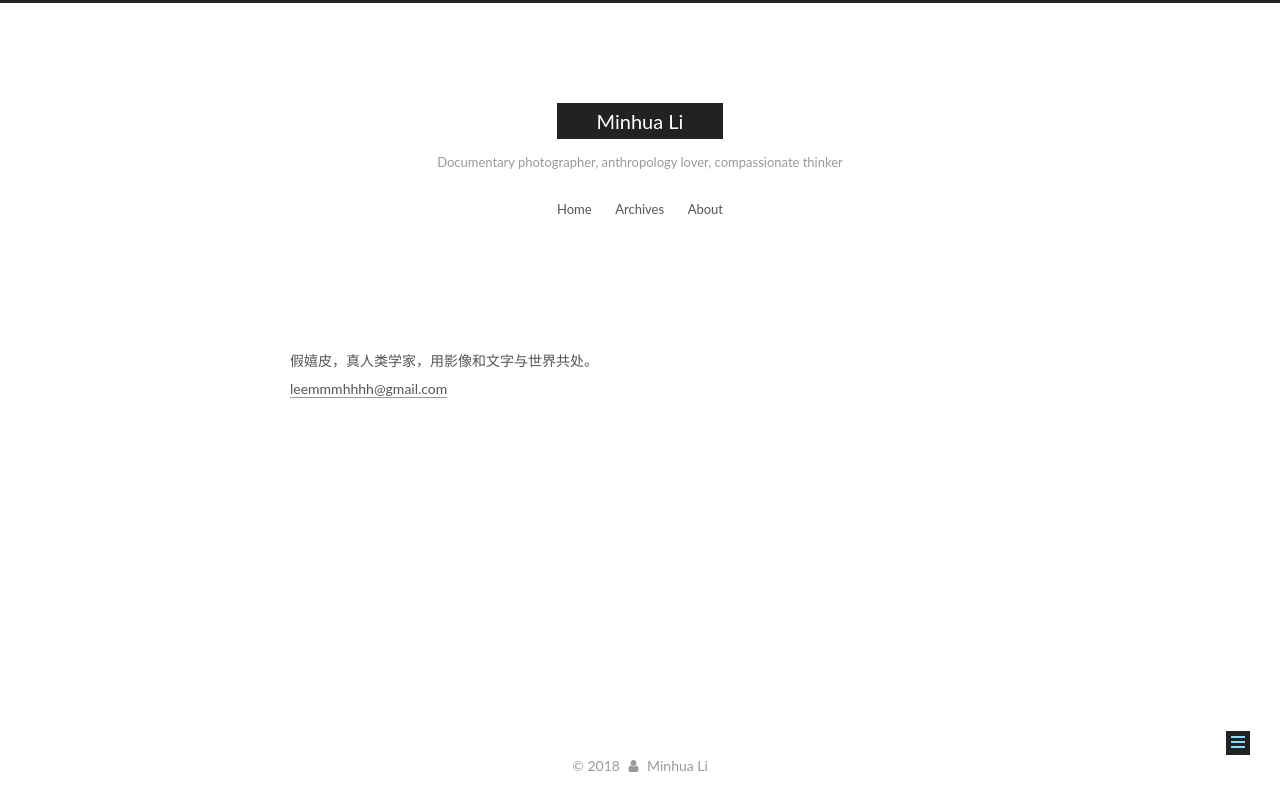
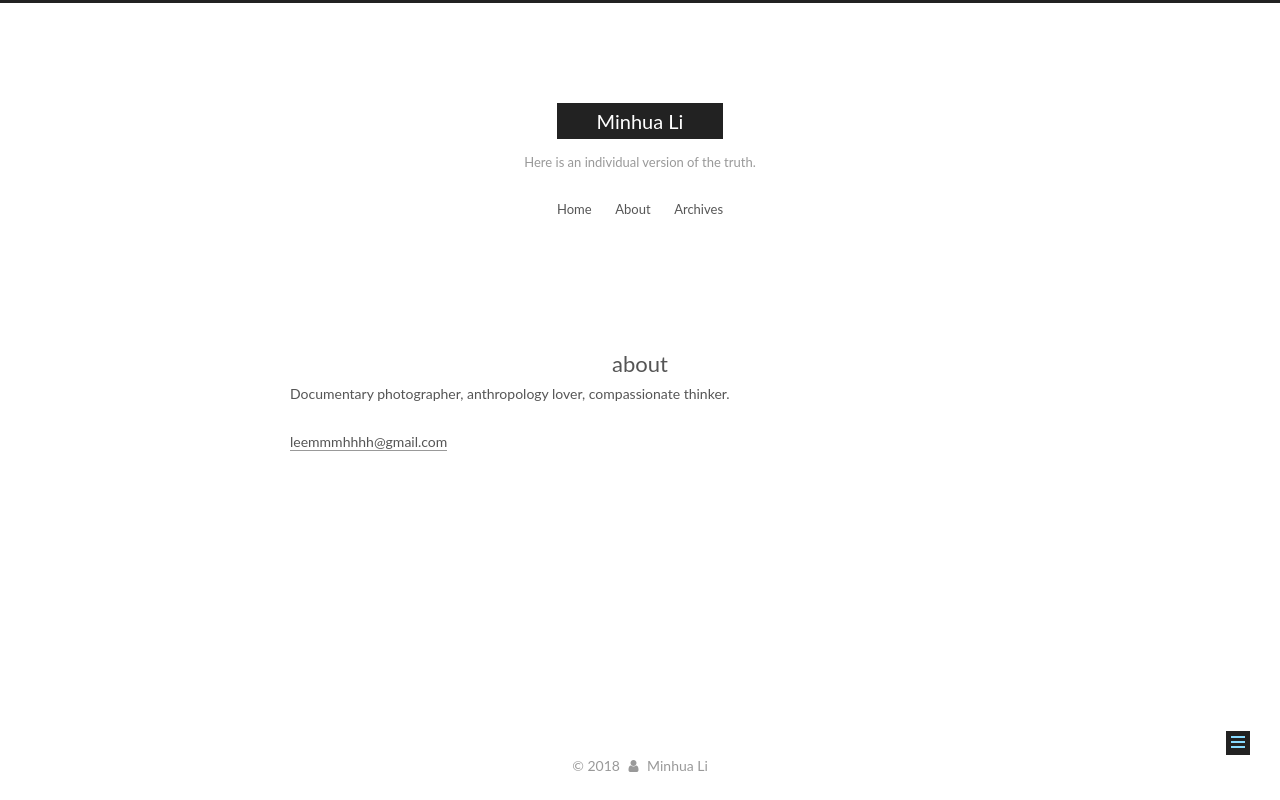
Before and after one commit to minhuali/minhuali.github.io, a plain HTML site: page about/index.html in a window 1280 px wide. Drawn offline with Linux system fonts and the light colour scheme.

Commit message:
Site updated: 2018-07-03 22:37:36

```diff
--- a/about/index.html
+++ b/about/index.html
@@ -79,17 +79,17 @@
 
 
 
-<meta name="description" content="假嬉皮，真人类学家，用影像和文字与世界共处。leemmmhhhh@gmail.com">
+<meta name="description" content="Documentary photographer, anthropology lover, compassionate thinker. leemmmhhhh@gmail.com">
 <meta property="og:type" content="website">
-<meta property="og:title" content="Minhua Li">
+<meta property="og:title" content="about">
 <meta property="og:url" content="minhuali.github.io/about/index.html">
 <meta property="og:site_name" content="Minhua Li">
-<meta property="og:description" content="假嬉皮，真人类学家，用影像和文字与世界共处。leemmmhhhh@gmail.com">
+<meta property="og:description" content="Documentary photographer, anthropology lover, compassionate thinker. leemmmhhhh@gmail.com">
 <meta property="og:locale" content="default">
-<meta property="og:updated_time" content="2018-07-03T12:20:15.924Z">
+<meta property="og:updated_time" content="2018-07-03T14:31:50.974Z">
 <meta name="twitter:card" content="summary">
-<meta name="twitter:title" content="Minhua Li">
-<meta name="twitter:description" content="假嬉皮，真人类学家，用影像和文字与世界共处。leemmmhhhh@gmail.com">
+<meta name="twitter:title" content="about">
+<meta name="twitter:description" content="Documentary photographer, anthropology lover, compassionate thinker. leemmmhhhh@gmail.com">
 
 
 
@@ -125,7 +125,7 @@
 
 
 
-  <title> | Minhua Li</title>
+  <title>about | Minhua Li</title>
 
 
 
@@ -160,7 +160,7 @@
       </a>
     </div>
 
-        <p class="site-subtitle">Documentary photographer, anthropology lover, compassionate thinker</p>
+        <p class="site-subtitle">Here is an individual version of the truth.</p>
 
   </div>
 
@@ -188,18 +188,18 @@
         </li>
 
 
+        <li class="menu-item menu-item-about">
+          <a href="/about" rel="section">
+
+            About
+          </a>
+        </li>
+
+
         <li class="menu-item menu-item-archives">
           <a href="/" rel="section">
 
             Archives
-          </a>
-        </li>
-
-
-        <li class="menu-item menu-item-about">
-          <a href="/" rel="section">
-
-            About
           </a>
         </li>
 
@@ -229,7 +229,7 @@
     <div class="post-block page">
       <header class="post-header">
 
-	<h1 class="post-title" itemprop="name headline"></h1>
+	<h1 class="post-title" itemprop="name headline">about</h1>
 
 
 
@@ -241,7 +241,8 @@
       <div class="post-body">
 
 
-          <p>假嬉皮，真人类学家，用影像和文字与世界共处。<br><a href="mailto:leemmmhhhh@gmail.com" target="_blank" rel="noopener">leemmmhhhh@gmail.com</a></p>
+          <p>Documentary photographer, anthropology lover, compassionate thinker.</p>
+<p><a href="mailto:leemmmhhhh@gmail.com" target="_blank" rel="noopener">leemmmhhhh@gmail.com</a></p>
 
 
       </div>
```
Also changed, not shown: 2018/07/02/new-story-begins/index.html (+9 -9 lines), 2018/07/03/More-than-housemates/index.html (+9 -9 lines), archives/2018/07/index.html (+9 -9 lines), archives/2018/index.html (+9 -9 lines), archives/index.html (+9 -9 lines), index.html (+9 -9 lines).
